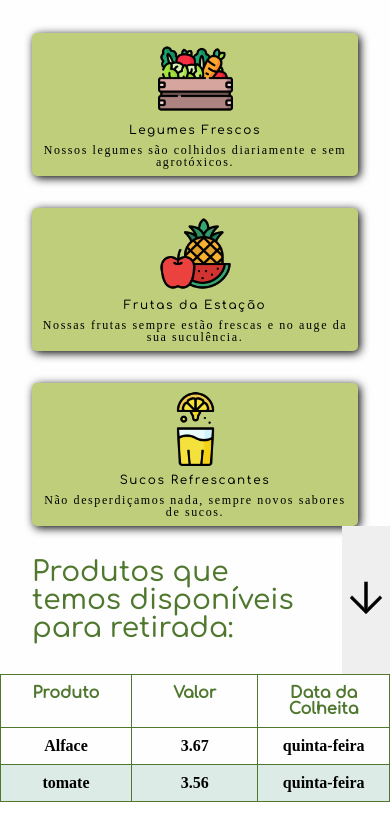
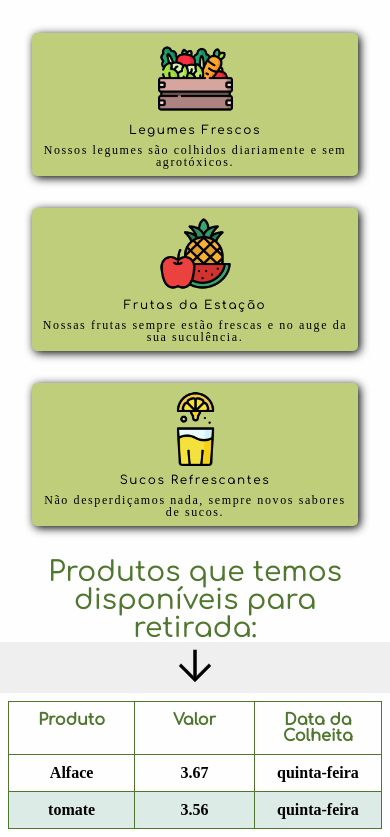
Before and after one commit to CaiorFeliciano/Ada-VemSerTech-Projeto-FrontEndEstatico, a plain HTML site: page src/index.html in a window 390 px wide. Shown: the part 220-1057 px from the top of the page. Drawn offline with Linux system fonts and the light colour scheme; a web font is replaced by a local one.

Commit message:
added responsiveness table

```diff
--- a/src/style/style.css
+++ b/src/style/style.css
@@ -115,6 +115,12 @@ main{
 .table-button {
   color: var(--primary-color);
   cursor: pointer;
+  transition: 0.6;
+}
+
+.table-button:hover {
+  transform: scale(1.1);
+
 }
 
 
@@ -173,8 +179,6 @@ table, th, td {
     font-size: 0.5rem;
  }
 
-
-
   .title {
     padding-top: 3rem;
   }
@@ -210,5 +214,18 @@ table, th, td {
     font-size: 0.75rem;
   }
 
+  .table-text {
+    flex-direction: column;
+  }
+
+  .table-title {
+    margin: 2rem 2rem 0 2rem;
+    text-align: center;
+  }
+
+  table {
+    margin: 0.5rem;
+  }
+
 
 }
```
